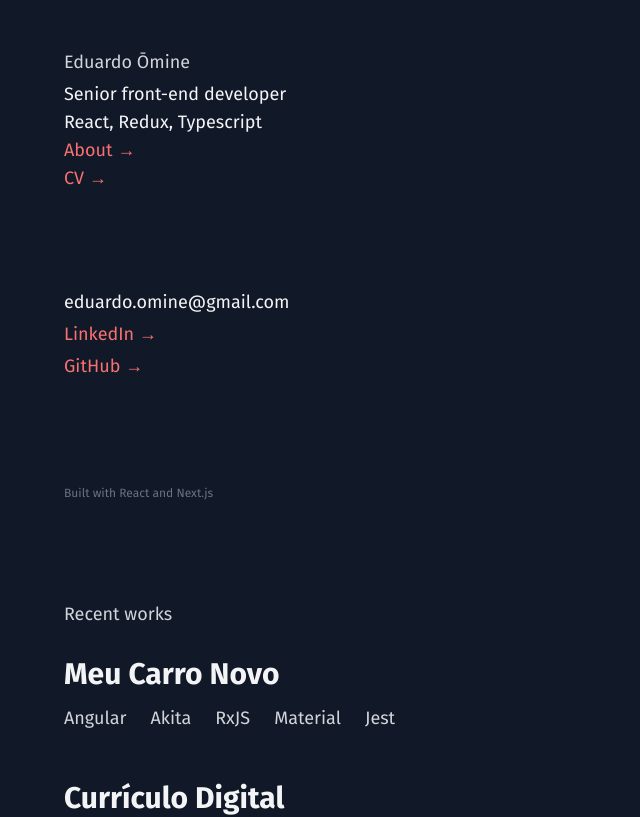
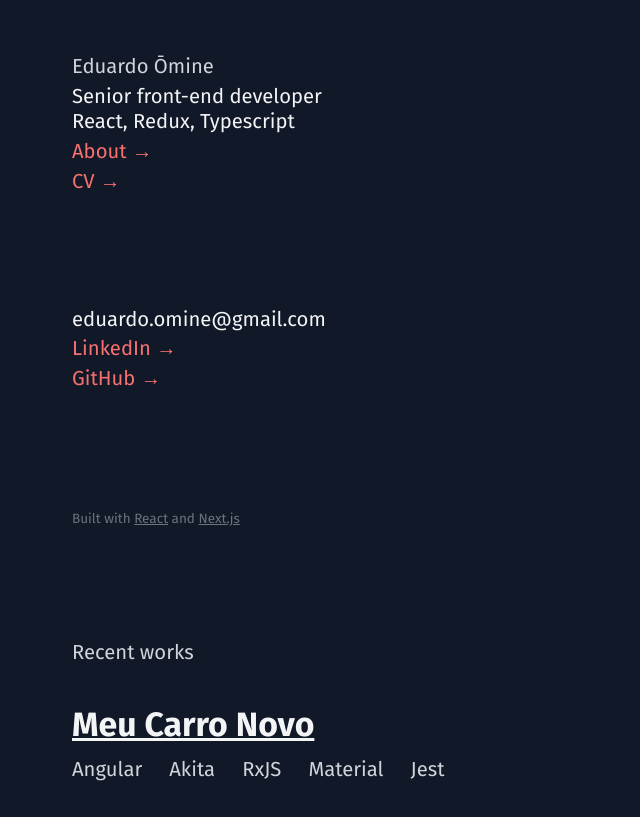
Before and after one commit to eomine/work-omine-net, a Next.js app: page / in a window 1280 px wide. Shown: the top 817 px of the page, without its empty margins (0-640 px from the left). Built offline with nearby package versions, Linux system fonts and the light colour scheme.

Commit message:
Adjusts styles

```diff
--- a/components/contact.js
+++ b/components/contact.js
@@ -3,16 +3,16 @@ import common from '../styles/common.module.css';
 export default function Contact() {
   return (
     <div className={common.box}>
-      <ul className={common.text}>
-        <li className={common.listItem}>
+      <ul>
+        <li>
           eduardo.omine@gmail.com
         </li>
-        <li className={common.listItem}>
+        <li>
           <a className={common.link} href="https://linkedin.com/in/eomine" target="_blank" rel="noopener noreferrer">
             LinkedIn &rarr;
           </a>
         </li>
-        <li className={common.listItem}>
+        <li>
           <a className={common.link} href="https://github.com/eomine" target="_blank" rel="noopener noreferrer">
             GitHub &rarr;
           </a>
--- a/components/hero.js
+++ b/components/hero.js
@@ -7,7 +7,7 @@ export default function Hero() {
       <h1 className={common.h3}>
         Eduardo Ōmine
       </h1>
-      <p className={common.text}>
+      <p>
         Senior front-end developer<br/>
         React, Redux, Typescript
       </p>
@@ -17,7 +17,7 @@ export default function Hero() {
         </Link>
       </p>
       <p>
-        <Link href="/cv.pdf">
+        <Link href="/cv-eduardo-omine.pdf">
           <a className={common.link}>CV &rarr;</a>
         </Link>
       </p>
--- a/components/home/recent-works.js
+++ b/components/home/recent-works.js
@@ -7,7 +7,7 @@ export default function RecentWorks({ data }) {
       <h2 className={common.h3}>
         Recent works
       </h2>
-      <div className="h-4"></div>
+      <div className="h-8"></div>
       <div>
         { data.map(work => (
           <RecentWorksItem key={work.slug} data={work} />
--- a/styles/common.module.css
+++ b/styles/common.module.css
@@ -1,45 +1,29 @@
 .h1 {
-  @apply font-bold mb-1 md:mb-2 xl:mb-3 text-xl md:text-2xl xl:text-3xl text-gray-100;
-}
-
-.h2 {
-  @apply font-bold mb-2 md:mb-3 xl:mb-4 text-base md:text-lg xl:text-xl text-gray-50;
+  @apply font-bold mb-0.5 md:mb-1 xl:mb-2 text-2xl md:text-3xl text-gray-100;
 }
 
 .h3 {
-  @apply mb-1 text-sm md:text-base xl:text-lg text-gray-300;
-}
-
-.text {
-  @apply leading-tight text-sm md:text-base xl:text-lg text-gray-100;
+  @apply text-gray-300;
 }
 
 .tag {
-  @apply mr-2 md:mr-4 xl:mr-6 text-sm md:text-base xl:text-lg text-gray-300;
+  @apply mr-2 md:mr-4 xl:mr-6 text-gray-300;
 }
 
 .link {
-  @apply text-sm md:text-base xl:text-lg text-red-400;
-}
-
-.listItem {
-  @apply pb-0.5 xl:pb-1;
+  @apply inline-block no-underline text-red-400;
 }
 
 .content {
-  @apply text-lg md:text-xl xl:text-2xl text-gray-100;
-}
-
-.content h2 {
-  @apply font-bold mb-8 mt-16 text-base md:text-lg xl:text-xl text-gray-400;
+  @apply xl:text-2xl text-gray-100;
 }
 
 .content p {
   @apply mb-4 md:mb-6 xl:mb-8;
 }
 
-.main {
-  @apply dark:bg-gray-900 max-w-4xl;
+.content a {
+  @apply text-red-400 underline;
 }
 
 .main,
@@ -48,3 +32,17 @@
   @apply md:px-14 md:py-8;
   @apply xl:px-16 xl:py-12;
 }
+
+.main {
+  @apply dark:bg-gray-900 max-w-4xl;
+}
+
+.box {
+  @apply leading-tight text-gray-100;
+}
+
+.box > h1,
+.box > p,
+.box li {
+  @apply mb-1;
+}
--- a/styles/globals.css
+++ b/styles/globals.css
@@ -2,11 +2,17 @@
 @tailwind components;
 @tailwind utilities;
 
+* {
+  box-sizing: border-box;
+}
+
 html,
 body {
+  @apply text-base md:text-lg;
+
   font-family: 'Fira Sans', sans-serif;
 }
 
-* {
-  box-sizing: border-box;
+a {
+  @apply underline;
 }
--- a/styles/recent-works-item.module.css
+++ b/styles/recent-works-item.module.css
@@ -1,6 +1,3 @@
 .wrapper {
-  @apply block py-2;
-  @apply mb-4;
-  @apply md:mb-6;
-  @apply xl:mb-8;
+  @apply block mb-6 md:mb-8 xl:mb-10;
 }
```
